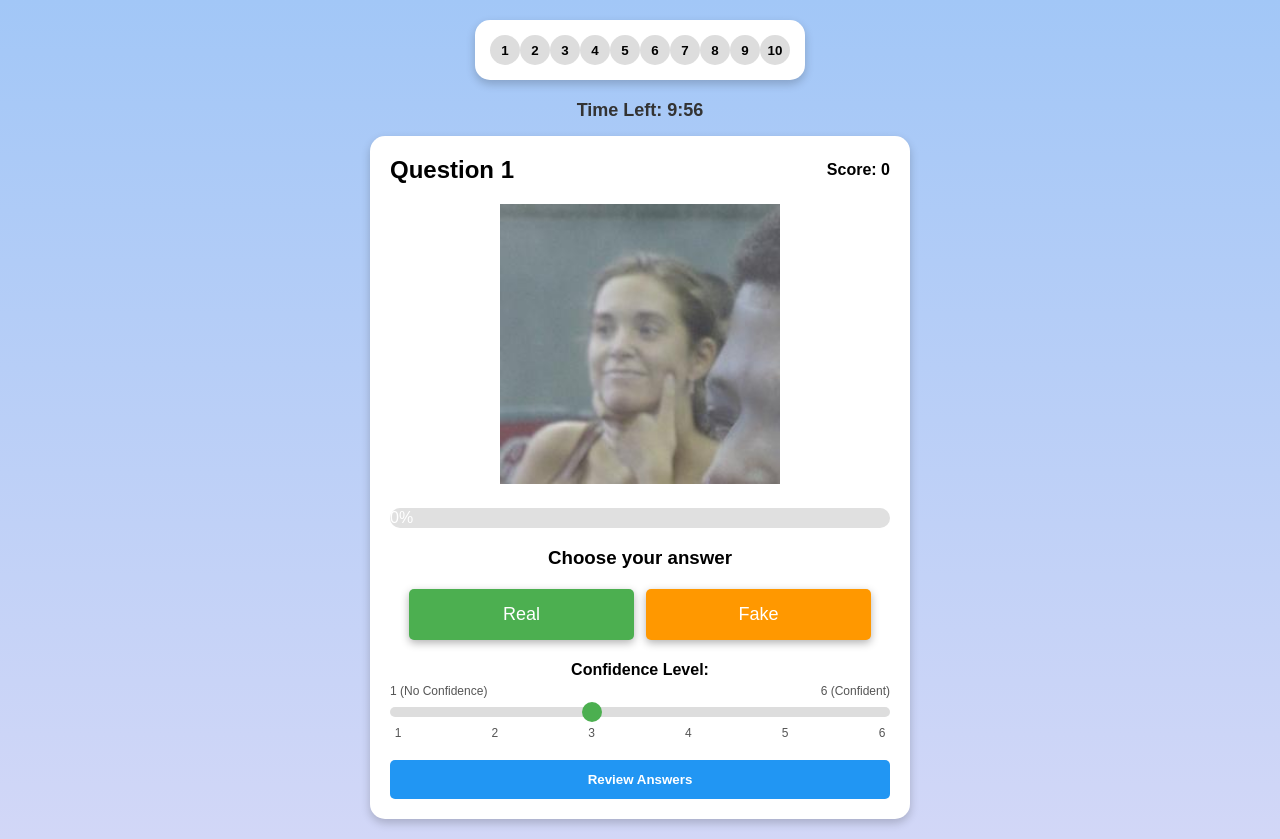
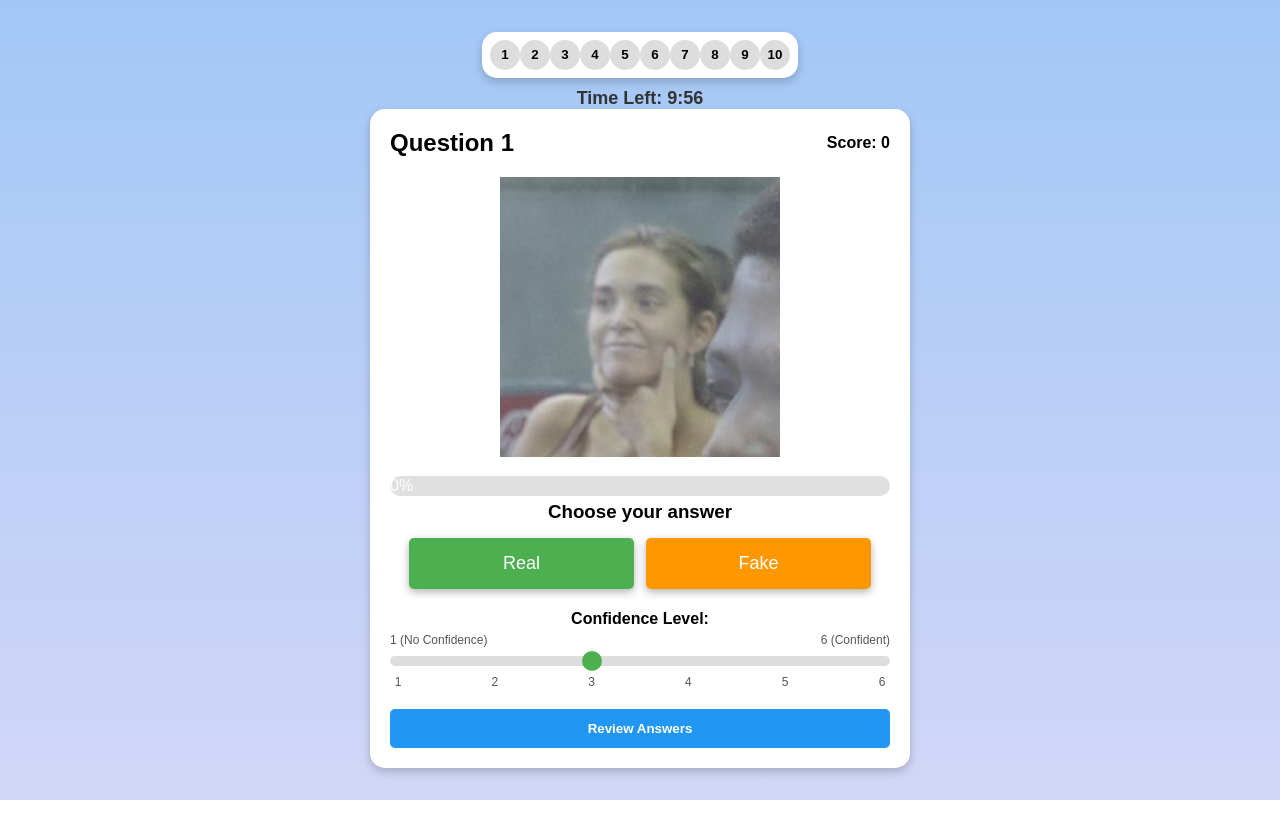
Before and after one commit to PiyushkumarBaldha/GameWithSlider, a plain HTML site: page quiz.html in a window 1280 px wide. After the commit the page ends 800 px from the top, so only its background shows below. Drawn offline with Linux system fonts and the light colour scheme.

Commit message:
Every thing is good till this point

```diff
--- a/quiz-style.css
+++ b/quiz-style.css
@@ -23,7 +23,7 @@ body {
 /* Header Container */
 .header-container {
     width: 100%;
-    margin-bottom: 15px;
+    margin-bottom: 0px;
     display: flex;
     flex-direction: column;
     align-items: center;
@@ -36,10 +36,10 @@ body {
     gap: 8px;
     justify-content: center;
     background: white;
-    padding: 15px;
+    padding: 8px;
     border-radius: 15px;
     box-shadow: 0px 4px 10px rgba(0, 0, 0, 0.2);
-    margin-bottom: 10px;
+    margin-bottom: 0px;
 }
 
 .nav-btn {
@@ -96,6 +96,11 @@ body {
     margin: 0;
 }
 
+#Choose-Your-Answer{
+    margin: 0;
+}
+
+
 /* Image Styling */
 #quiz-image {
     width: 100%;
@@ -111,7 +116,7 @@ body {
     background-color: #e0e0e0;
     height: 20px;
     border-radius: 10px;
-    margin: 10px 0;
+    margin: 5px 0;
 }
 
 #progress-bar-filled {
@@ -130,7 +135,7 @@ body {
     display: flex;
     justify-content: center;
     gap: 12px;
-    margin-top: 20px;
+    margin-top: 15px;
     flex-wrap: wrap;
 }
 
```
